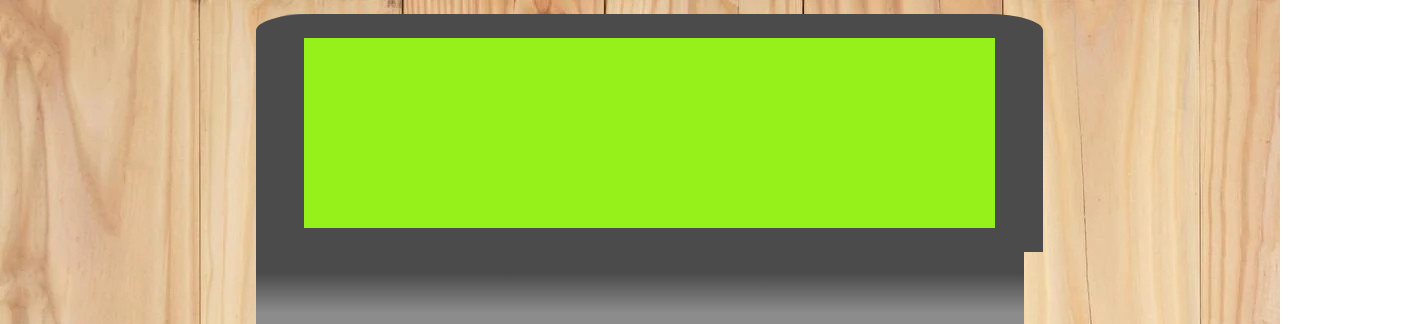
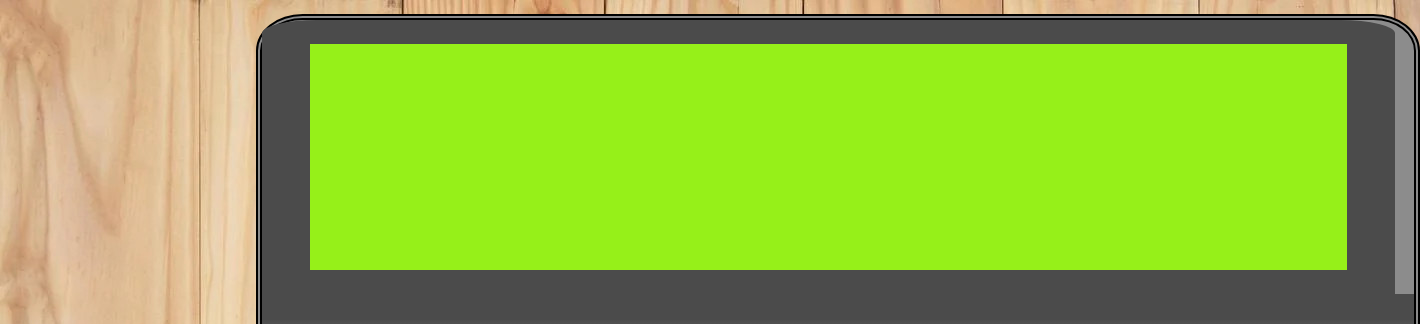
Before and after one commit to Lnrz/calculator, a plain HTML site: page index.html in a window 1280 px wide. Shown: the top 324 px of the page, 1420 px wide, since content can reach past the window. Drawn offline with Linux system fonts and the light colour scheme.

Commit message:
Finito progetto

```diff
--- a/scripts/script.js
+++ b/scripts/script.js
@@ -139,17 +139,26 @@ function adjustLength(n) {
     n = n.toString();
     diff = n.length - 16;
 
+    if (n.includes("e+") || n.includes("e-")) {
+
+        let arr = n.split("e");
+
+        while (diff > 0) {
+
+            arr[0] = delApprox(arr[0], 1);
+
+            diff--;
+        }
+
+        return arr[0] + "e" + arr[1];
+    }
+
     if (diff > 0) {
 
         while (diff > 0 && n.includes(".")) {
 
             n = delApprox(n, 1);
             diff--;
-            /*
-            if (!n.includes(".")) {
-                diff--;
-            }
-            */
         }
 
         if (diff > 0) {
--- a/styles/style.css
+++ b/styles/style.css
@@ -10,12 +10,13 @@ body {
 
 #calcBody {
     position: absolute;
-    height: 95%;
-    width: 60%;
+    height: 904px;
+    width: 1152px;
     left: 20%;
     top: 1.8%;
-    border-radius: 5%;
+    border-radius: 4%;
     background-color: rgb(140, 140, 140);
+    border: 6px black double;
 }
 
 #calcScreen {
@@ -23,8 +24,8 @@ body {
     width: 90%;
     height: 25%;
     border: 3vh solid rgb(75, 75, 75);
-    border-top-left-radius: 7%;
-    border-top-right-radius: 7%;
+    border-top-left-radius: 4.85%;
+    border-top-right-radius: 4.85%;
     border-left-width: 6.035vh;
     border-right-width: 6.035vh;
     background-color: rgb(150, 240, 25);
```
